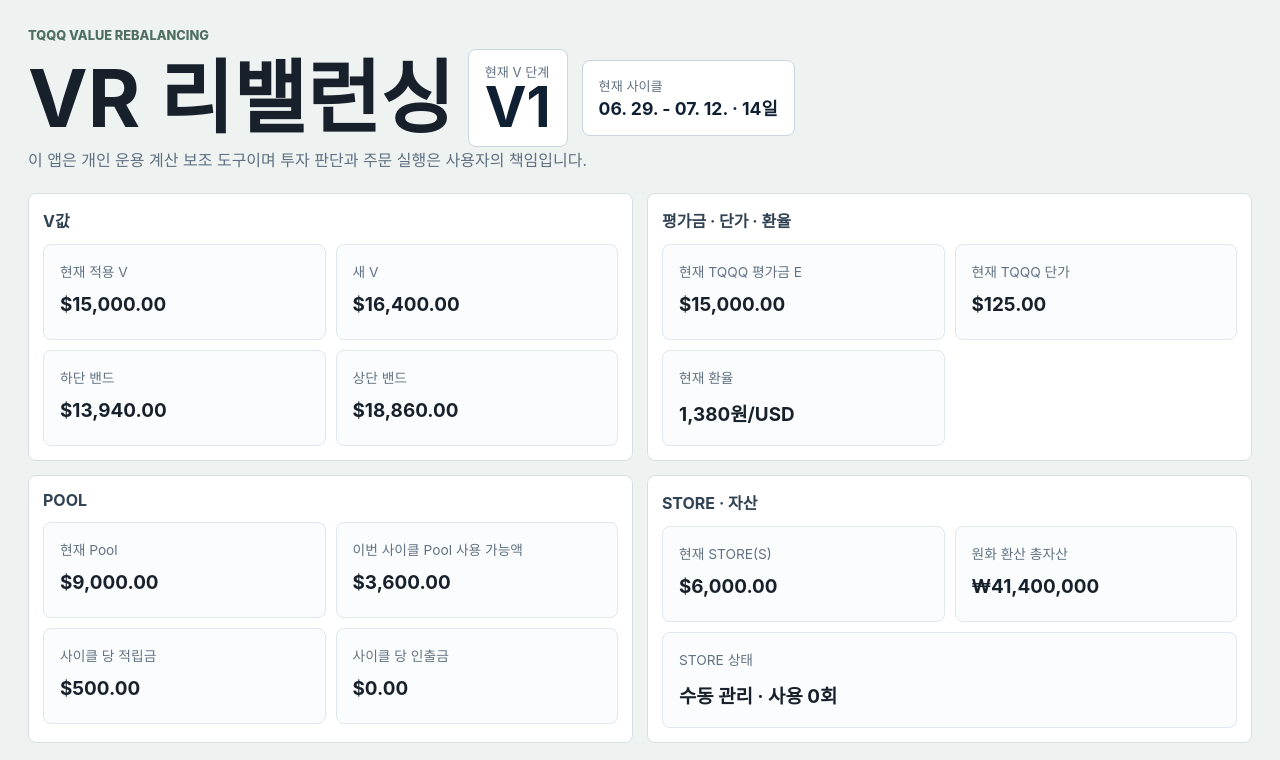
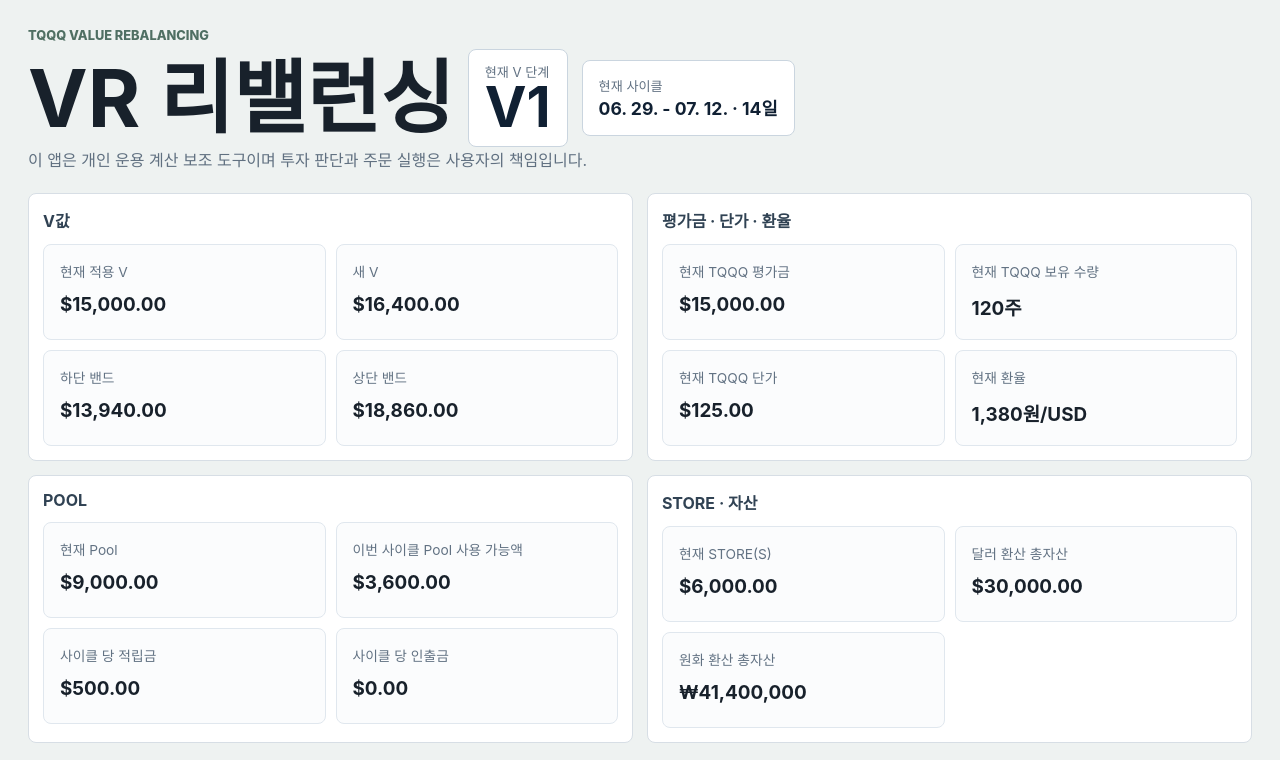
Before and after one commit to bookgoom891/VR-10Years-project, a React (Vite) app: page / in a window 1280 px wide. Shown: the top 760 px of the page. Built offline with nearby package versions, Linux system fonts and the light colour scheme.

Commit message:
Clarify dashboard asset metrics

```diff
--- a/src/App.tsx
+++ b/src/App.tsx
@@ -354,7 +354,7 @@
         </div>
       </header>
 
-      <Dashboard settings={settings} cycle={cycle} result={result} storeSignal={storeSignal} />
+      <Dashboard settings={settings} cycle={cycle} result={result} />
 
       <section className="market-toolbar">
         <button type="button" onClick={() => syncSettingsToCycle()}>전략 설정을 현재 사이클에 반영</button>
--- a/src/components/Dashboard.tsx
+++ b/src/components/Dashboard.tsx
@@ -1,11 +1,10 @@
-import type { CycleInput, CycleResult, StoreSignalResult, StrategySettings } from "../types";
-import { krw, money, price } from "./fields";
+import type { CycleInput, CycleResult, StrategySettings } from "../types";
+import { krw, money, price, shares } from "./fields";
 
 interface Props {
   settings: StrategySettings;
   cycle: CycleInput;
   result: CycleResult;
-  storeSignal: StoreSignalResult;
 }
 
 function MetricCard({ label, value }: { label: string; value: string }) {
@@ -17,7 +16,11 @@
   );
 }
 
-export default function Dashboard({ settings, cycle, result, storeSignal }: Props) {
+export default function Dashboard({ settings, cycle, result }: Props) {
+  const tqqqEquity = cycle.endingPrice * cycle.shares;
+  const totalUsdAssets = tqqqEquity + cycle.currentPool + cycle.currentStore;
+  const totalKrwAssets = totalUsdAssets * cycle.exchangeRate;
+
   return (
     <section className="dashboard dashboard-grouped">
       <div className="dashboard-area v-area">
@@ -33,7 +36,8 @@
       <div className="dashboard-area market-area">
         <h2>평가금 · 단가 · 환율</h2>
         <div className="metric-grid">
-          <MetricCard label={`현재 ${settings.symbol} 평가금 E`} value={money(result.endingEquity)} />
+          <MetricCard label={`현재 ${settings.symbol} 평가금`} value={money(tqqqEquity)} />
+          <MetricCard label={`현재 ${settings.symbol} 보유 수량`} value={`${shares(cycle.shares)}주`} />
           <MetricCard label={`현재 ${settings.symbol} 단가`} value={price(cycle.endingPrice)} />
           <MetricCard label="현재 환율" value={`${cycle.exchangeRate.toLocaleString("ko-KR")}원/USD`} />
         </div>
@@ -53,11 +57,8 @@
         <h2>STORE · 자산</h2>
         <div className="metric-grid">
           <MetricCard label="현재 STORE(S)" value={money(cycle.currentStore)} />
-          <MetricCard label="원화 환산 총자산" value={krw(result.totalKrwAssets)} />
-          <article className="metric-card signal">
-            <span>STORE 상태</span>
-            <strong>{storeSignal.labels.join(" · ")}</strong>
-          </article>
+          <MetricCard label="달러 환산 총자산" value={money(totalUsdAssets)} />
+          <MetricCard label="원화 환산 총자산" value={krw(totalKrwAssets)} />
         </div>
       </div>
     </section>
```
